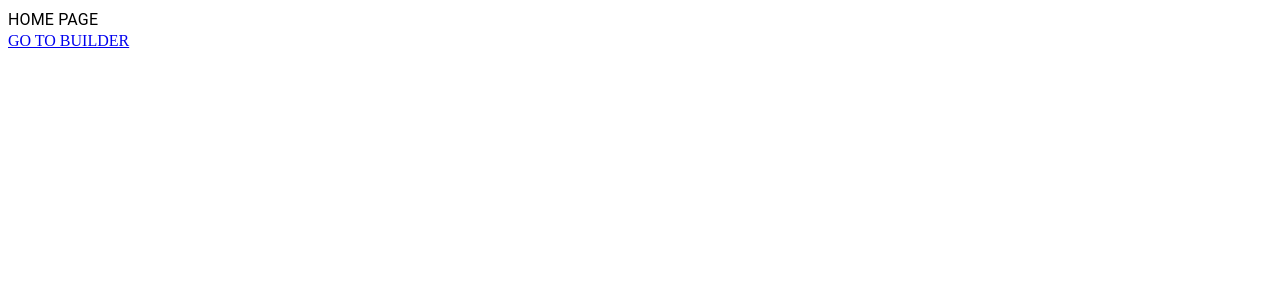
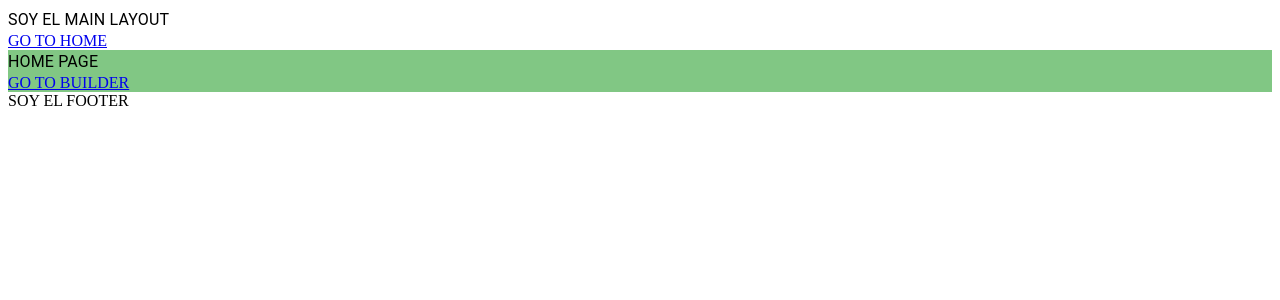
Before and after one commit to jhnemogap/clone-google-forms, a React (Vite) app: page / in a window 1280 px wide. Shown: the top 300 px of the page. Built offline with nearby package versions, Linux system fonts and the light colour scheme.

Commit message:
fix: separate layouts and pages with react-routes

```diff
--- a/src/main.tsx
+++ b/src/main.tsx
@@ -4,7 +4,7 @@ import ReactDOM from 'react-dom/client';
 import App from '@routes/App';
 
 ReactDOM.createRoot(document.getElementById('root') as HTMLElement).render(
-	<React.StrictMode>
-		<App />
-	</React.StrictMode>,
+  <React.StrictMode>
+    <App />
+  </React.StrictMode>,
 );
--- /dev/null
+++ b/src/ui/layouts/MainLayout.tsx
@@ -0,0 +1,20 @@
+import { Box, Typography } from '@mui/material';
+import { Link, Outlet } from 'react-router-dom';
+import { green } from '@mui/material/colors';
+
+export function MainLayout() {
+  return (
+    <>
+      <Box component='header'>
+        <Typography component='h1'>SOY EL MAIN LAYOUT</Typography>
+        <Link to='/'>GO TO HOME</Link>
+      </Box>
+
+      <Box component='main' sx={{ backgroundColor: green[300] }}>
+        <Outlet />
+      </Box>
+
+      <Box component='footer'>SOY EL FOOTER</Box>
+    </>
+  );
+}
--- a/src/ui/pages/Builder.tsx
+++ b/src/ui/pages/Builder.tsx
@@ -1,9 +1,11 @@
 import { Typography } from '@mui/material';
+import { Link } from 'react-router-dom';
 
 export function BuilderPage() {
   return (
-    <Typography component='h1'>
-      BUILDER PAGE
-    </Typography>
+    <>
+      <Typography component='h1'>BUILDER PAGE</Typography>
+      <Link to='/preview'>GO TO PREVIEW</Link>
+    </>
   );
 }
--- a/src/ui/pages/Home.tsx
+++ b/src/ui/pages/Home.tsx
@@ -1,14 +1,11 @@
-import { Box, Typography } from '@mui/material';
+import { Typography } from '@mui/material';
+import { Link } from 'react-router-dom';
 
 export function HomePage() {
   return (
-    <Box component='main'>
-      <Typography component='h1'>
-        HOME PAGE
-      </Typography>
-      <a href='/builder'>
-        GO TO BUILDER
-      </a>
-    </Box>
+    <>
+      <Typography component='h1'>HOME PAGE</Typography>
+      <Link to='/builder'>GO TO BUILDER</Link>
+    </>
   );
 }
--- a/src/ui/pages/Preview.tsx
+++ b/src/ui/pages/Preview.tsx
@@ -1,9 +1,11 @@
 import { Typography } from '@mui/material';
+import { Link } from 'react-router-dom';
 
 export function PreviewPage() {
   return (
-    <Typography component='h1'>
-      PREVIEW PAGE
-    </Typography>
+    <>
+      <Typography component='h1'>PREVIEW PAGE</Typography>
+      <Link to='/builder'>GO TO BUILDER</Link>
+    </>
   );
 }
--- a/tsconfig.json
+++ b/tsconfig.json
@@ -4,6 +4,7 @@
     "paths": {
       "@shared/*": ["shared/*"],
       "@images/*": ["assets/images/*"],
+      "@layouts/*": ["ui/layouts/*"],
       "@pages/*": ["ui/pages/*"],
       "@routes/*": ["ui/routes/*"],
       "@styles/*": ["styles/*"]
```
Also changed, not shown: src/ui/routes/App.tsx (+8 -7 lines), 1 other file (tests, documents, lock files or other folders).
